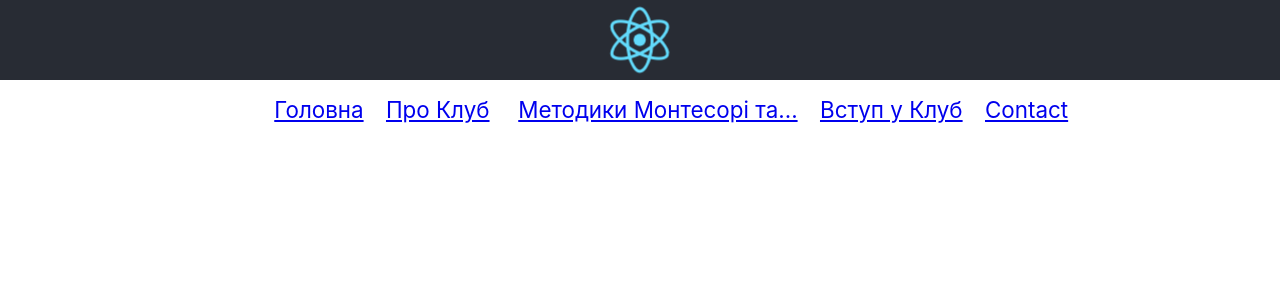
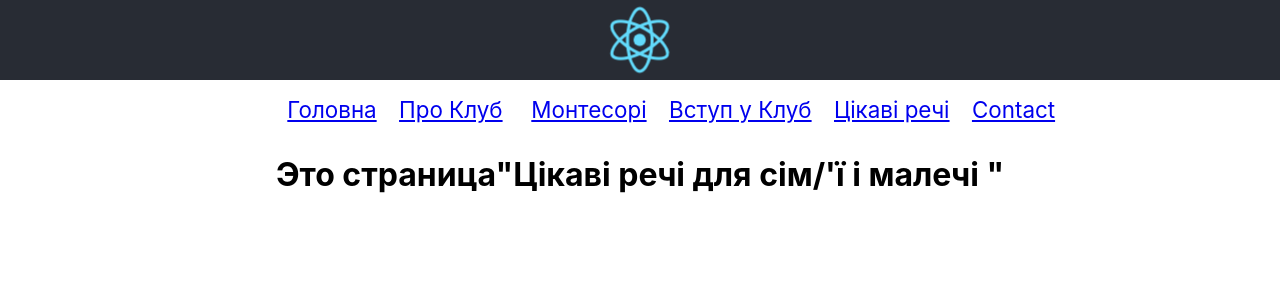
Before and after one commit to NovoseletskiyVadim/Mongoose, a React (Create React App) app: page /interesting in a window 1280 px wide. Shown: the top 300 px of the page. Built offline with nearby package versions, Linux system fonts and the light colour scheme.

Commit message:
Add page "Interesting".

```diff
--- /dev/null
+++ b/src/components/interesting/Interesting.css
@@ -0,0 +1,5 @@
+
+.interesting p{
+    font-size: 2em;
+    font-weight: bold;
+}
--- /dev/null
+++ b/src/components/interesting/Interesting.js
@@ -0,0 +1,17 @@
+import React from 'react';
+import './Interesting.css';
+
+const Interesting=()=>{
+
+
+    return(
+
+        <div className="interesting">
+            <p>Это страница"Цікаві речі для сім/'ї і малечі "</p>
+        </div>
+    );
+
+
+};
+
+export default Interesting;
--- a/src/components/main/Main.js
+++ b/src/components/main/Main.js
@@ -7,6 +7,7 @@ import Home from '../home/Home';
 import AboutClub from './../aboutClub/AboutClub';
 import Montesori from './../montesori/Montesori';
 import InClub from './../inClub/InClub';
+import Interesting from './../interesting/Interesting';
 import Contact from './../contact/Contact';
 
 
@@ -53,9 +54,13 @@ const Main =()=>{
             {/* exact - проверяет полное совпадение пути  path */}
             <Route exact path='/' component={Home}/>
             <Route path='/aboutClub' component={AboutClub}/>
+            <Route exact path='/montesori' component={Montesori}/>
             <Route exact path='/inClub' component={InClub}/>
-            <Route exact path='/montesori' component={Montesori}/>
+            <Route exact path='/interesting' component={Interesting}/>
+
             <Route exact path='/contact' component={Contact}/>
+
+
             <Route exact path='/re' render={()=><p>Сделано в кузнице</p>}/>
 
 
--- a/src/components/menu/Menu.js
+++ b/src/components/menu/Menu.js
@@ -29,8 +29,9 @@ const Menu = () =>{
             <ul>
                 <li> <Link to='/'>Головна</Link></li>
                 <li><Link to='/aboutClub'>Про Клуб</Link></li>
-                <li> <Link to='/montesori'>Методики Монтесорі та...</Link></li>
+                <li> <Link to='/montesori'>Монтесорі</Link></li>
                 <li><Link to='/inClub'>Вступ у Клуб</Link></li>
+                <li><Link to='/interesting'>Цікаві речі</Link></li>
                 <li><Link to='/contact'>Contact</Link></li>
             </ul>
 
```
